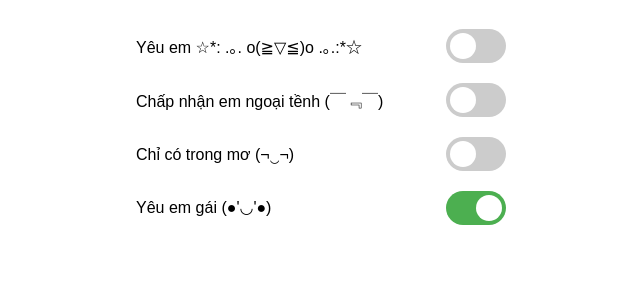
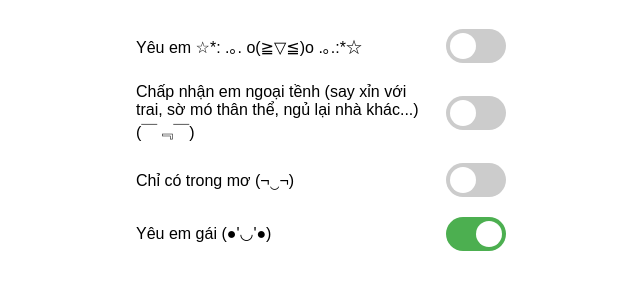
Before and after one commit to PhanThin/3000, a plain HTML site: page index.html in a window 1280 px wide. Shown: the part 61-350 px from the top of the page, without its empty margins (319-959 px from the left). Drawn offline with Linux system fonts and the light colour scheme.

Commit message:
Initial commit

```diff
--- a/index.html
+++ b/index.html
@@ -80,7 +80,7 @@
       </label>
     </div>
     <div class="switch-item">
-      <span class="switch-label">Chấp nhận em ngoại tềnh (￣﹃￣)</span>
+      <span class="switch-label">Chấp nhận em ngoại tềnh (say xỉn với trai, sờ mó thân thể, ngủ lại nhà khác...) <br>(￣﹃￣)</span>
       <label class="switch">
         <input type="checkbox" id="btn2">
         <span class="slider"></span>
```
